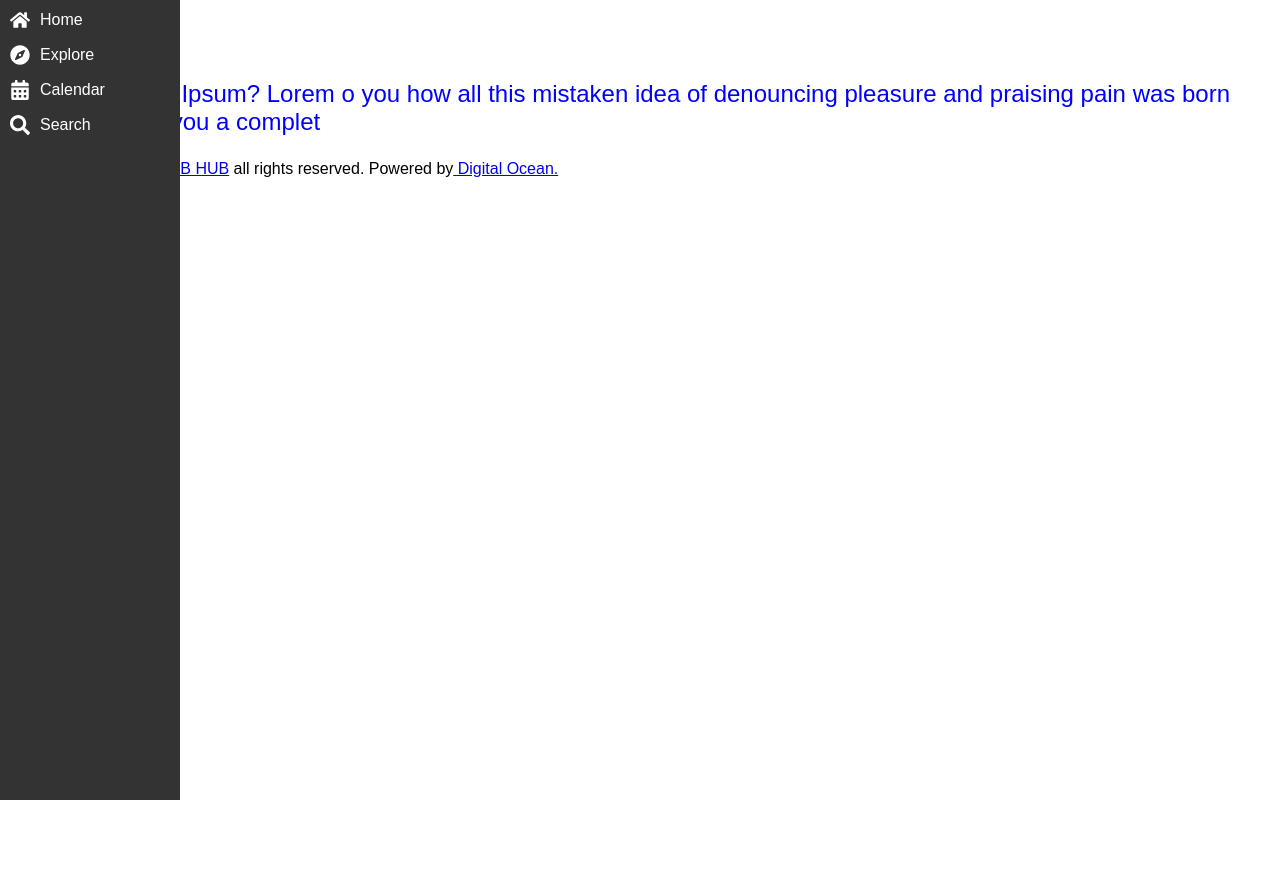
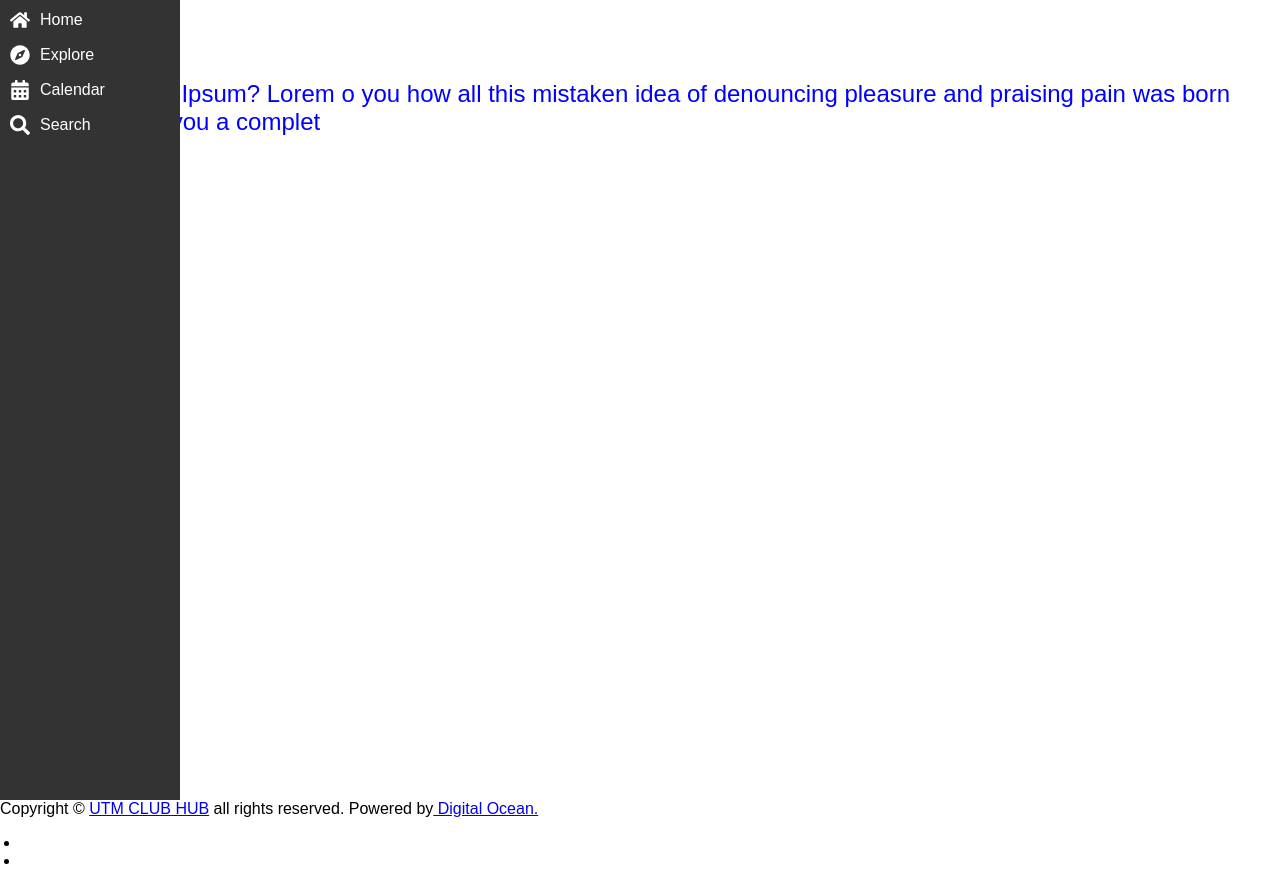
Before and after one commit to P0k3rf4ce/UTMClubHub, a React (Create React App) app: page / in a window 1280 px wide. Before the commit the page ends 800 px from the top, so only its background shows below. Built offline with nearby package versions, Linux system fonts and the light colour scheme.

Commit message:
Move footer to App.js

```diff
--- a/public/index.html
+++ b/public/index.html
@@ -54,15 +54,14 @@
 <body>
   <!-- Site Loader -->
   <div id="loader"></div>
-<div id="root" style="position: absolute; top: 0; left: 0;">
+  <div id="root" style="position: absolute; top: 0; left: 0;"></div>
 
-  </div>
   <!-- Hero Start -->
   <section id="home" class="br-hero margin-b-50">
     <div class="br-text-1">tut</div>
     <div class="br-text-2">tu6t2</div>
+  </section>
 
-</section>
   <div class="br-text-1">
     <p style="color: blue; font-size: 24px;">
       What is Lorem Ipsum?
@@ -70,36 +69,6 @@
       pleasure and praising pain was born and I will give you a complet
     </p>
   </div>
-
-
-
-
-
-
-
-
-
- <!-- Start Footer -->
- <footer class="margin-t-80">
-  <div class="container">
-      <div class="br-footer-detail">
-          <div class="br-copy">
-              Copyright © <a class="site-name" href="index.html">UTM CLUB HUB</a> all rights reserved. Powered by<a href="https://www.digitalocean.com/"> Digital Ocean. </a>
-          </div>
-          <div class="br-social">
-              <ul>
-                  <li><a href="LINK"><i class="instagram"
-                              aria-hidden="true"></i></a></li>
-
-                  <li><a href="LINNK"><i class="linkedin"
-                              aria-hidden="true"></i></a></li>
-
-              </ul>
-          </div>
-      </div>
-  </div>
-</footer>
-<!-- End Footer -->
 </body>
 <!-- JS Stuff -->
   <!-- Vendor JS -->
--- a/src/App.js
+++ b/src/App.js
@@ -6,8 +6,33 @@ function App() {
   return (
     <div>
       <Navbar />
+      <Footer />
     </div>
   );
 }
 
+function Footer() {
+  return (
+    <footer class="margin-t-80">
+      <div class="container">
+        <div class="br-footer-detail">
+          <div class="br-copy">
+              Copyright © <a class="site-name" href="index.html">UTM CLUB HUB</a> all rights reserved. Powered by<a href="https://www.digitalocean.com/"> Digital Ocean. </a>
+          </div>
+          <div class="br-social">
+            <ul>
+              <li><a href="LINK">
+                <i class="instagram" aria-hidden="true"></i>
+              </a></li>
+              <li><a href="LINNK">
+                <i class="linkedin" aria-hidden="true"></i>
+              </a></li>
+            </ul>
+          </div>
+        </div>
+      </div>
+    </footer>
+  );
+}
+
 export default App;
```
Lines whose indentation alone changed are shown as unchanged.
